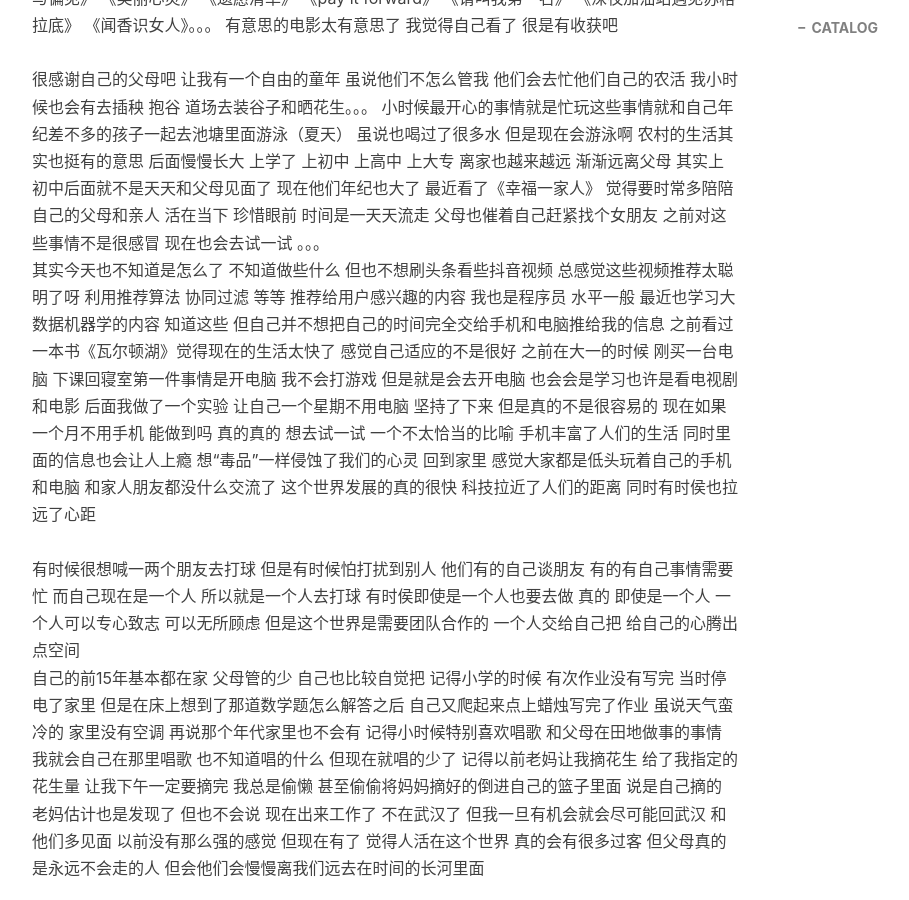
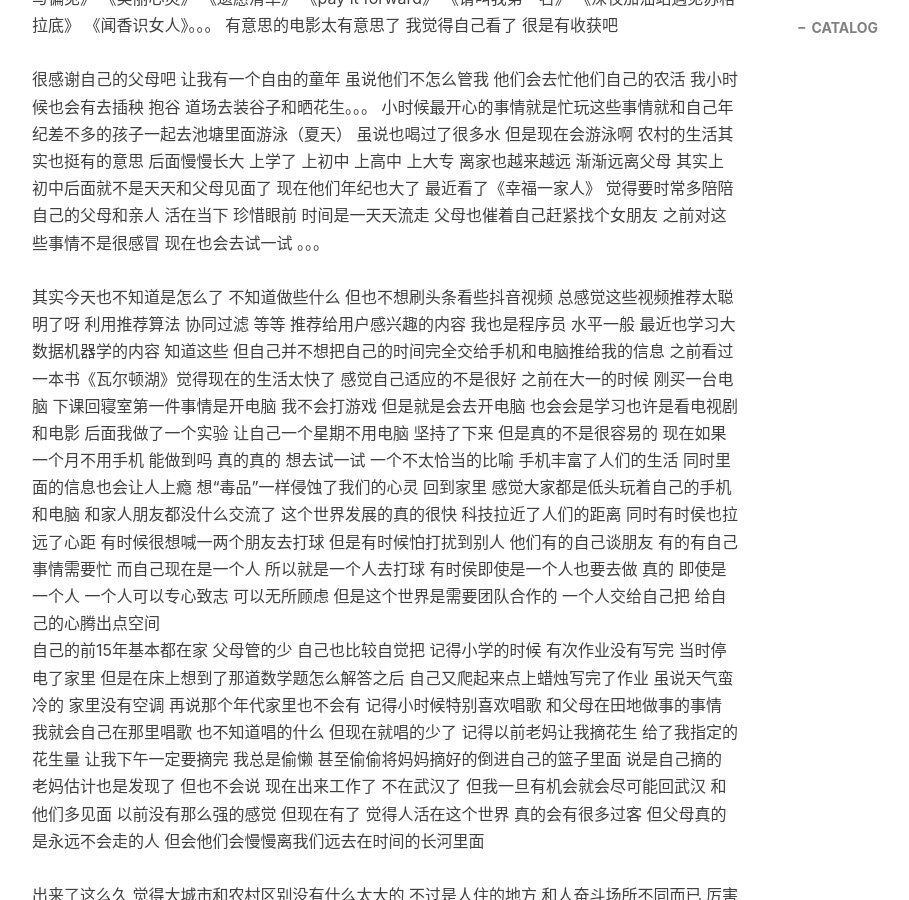
Before and after one commit to licslan/licslan.github.io, a Jekyll site: the page built from _posts/2018-12-02-我TM也不知道想写些什么.md, in a window 1280 px wide and 900 px high, scrolled down 642 px. Shown: the whole window, without its empty margins (233-1142 px from the left). Built offline with Jekyll 4.4.1, drawn with Linux system fonts in a browser that asks for light colours; nearby versions of some CDN libraries; comment, search, counter and statistics services are not loaded; some of the changed text lies outside the part shown.

```diff
--- a/_posts/2018-12-02-我TM也不知道想写些什么.md
+++ b/_posts/2018-12-02-我TM也不知道想写些什么.md
@@ -19,9 +19,8 @@ tags:
 <br>
 很感谢自己的父母吧   让我有一个自由的童年   虽说他们不怎么管我  他们会去忙他们自己的农活  我小时候也会有去插秧  抱谷 道场去装谷子和晒花生。。。  小时候最开心的事情就是忙玩这些事情就和自己年纪差不多的孩子一起去池塘里面游泳（夏天）  虽说也喝过了很多水 但是现在会游泳啊  农村的生活其实也挺有的意思  后面慢慢长大 上学了  上初中  上高中  上大专  离家也越来越远  渐渐远离父母  其实上初中后面就不是天天和父母见面了  现在他们年纪也大了  最近看了《幸福一家人》  觉得要时常多陪陪自己的父母和亲人 活在当下  珍惜眼前  时间是一天天流走  父母也催着自己赶紧找个女朋友  之前对这些事情不是很感冒  现在也会去试一试 。。。
 <br>
-其实今天也不知道是怎么了  不知道做些什么  但也不想刷头条看些抖音视频  总感觉这些视频推荐太聪明了呀  利用推荐算法  协同过滤  等等  推荐给用户感兴趣的内容  我也是程序员  水平一般  最近也学习大数据机器学的内容  知道这些  但自己并不想把自己的时间完全交给手机和电脑推给我的信息  之前看过一本书《瓦尔顿湖》觉得现在的生活太快了 感觉自己适应的不是很好  之前在大一的时候  刚买一台电脑  下课回寝室第一件事情是开电脑  我不会打游戏  但是就是会去开电脑  也会会是学习也许是看电视剧和电影  后面我做了一个实验   让自己一个星期不用电脑   坚持了下来  但是真的不是很容易的  现在如果一个月不用手机  能做到吗  真的真的  想去试一试  一个不太恰当的比喻  手机丰富了人们的生活  同时里面的信息也会让人上瘾  想“毒品”一样侵蚀了我们的心灵   回到家里  感觉大家都是低头玩着自己的手机和电脑  和家人朋友都没什么交流了  这个世界发展的真的很快  科技拉近了人们的距离  同时有时侯也拉远了心距
 <br>
-有时候很想喊一两个朋友去打球  但是有时候怕打扰到别人  他们有的自己谈朋友  有的有自己事情需要忙  而自己现在是一个人  所以就是一个人去打球   有时侯即使是一个人也要去做  真的  即使是一个人  一个人可以专心致志  可以无所顾虑   但是这个世界是需要团队合作的  一个人交给自己把  给自己的心腾出点空间
+其实今天也不知道是怎么了  不知道做些什么  但也不想刷头条看些抖音视频  总感觉这些视频推荐太聪明了呀  利用推荐算法  协同过滤  等等  推荐给用户感兴趣的内容  我也是程序员  水平一般  最近也学习大数据机器学的内容  知道这些  但自己并不想把自己的时间完全交给手机和电脑推给我的信息  之前看过一本书《瓦尔顿湖》觉得现在的生活太快了 感觉自己适应的不是很好  之前在大一的时候  刚买一台电脑  下课回寝室第一件事情是开电脑  我不会打游戏  但是就是会去开电脑  也会会是学习也许是看电视剧和电影  后面我做了一个实验   让自己一个星期不用电脑   坚持了下来  但是真的不是很容易的  现在如果一个月不用手机  能做到吗  真的真的  想去试一试  一个不太恰当的比喻  手机丰富了人们的生活  同时里面的信息也会让人上瘾  想“毒品”一样侵蚀了我们的心灵   回到家里  感觉大家都是低头玩着自己的手机和电脑  和家人朋友都没什么交流了  这个世界发展的真的很快  科技拉近了人们的距离  同时有时侯也拉远了心距  有时候很想喊一两个朋友去打球  但是有时候怕打扰到别人  他们有的自己谈朋友  有的有自己事情需要忙  而自己现在是一个人  所以就是一个人去打球   有时侯即使是一个人也要去做  真的  即使是一个人  一个人可以专心致志  可以无所顾虑   但是这个世界是需要团队合作的  一个人交给自己把  给自己的心腾出点空间
 <br>
 自己的前15年基本都在家  父母管的少  自己也比较自觉把   记得小学的时候  有次作业没有写完  当时停电了家里  但是在床上想到了那道数学题怎么解答之后 自己又爬起来点上蜡烛写完了作业  虽说天气蛮冷的 家里没有空调  再说那个年代家里也不会有  记得小时候特别喜欢唱歌   和父母在田地做事的事情  我就会自己在那里唱歌  也不知道唱的什么  但现在就唱的少了  记得以前老妈让我摘花生  给了我指定的花生量  让我下午一定要摘完  我总是偷懒  甚至偷偷将妈妈摘好的倒进自己的篮子里面  说是自己摘的  老妈估计也是发现了  但也不会说   现在出来工作了  不在武汉了  但我一旦有机会就会尽可能回武汉  和他们多见面  以前没有那么强的感觉  但现在有了  觉得人活在这个世界  真的会有很多过客  但父母真的是永远不会走的人  但会他们会慢慢离我们远去在时间的长河里面
 <br>
```
Also changed, not shown: other parts of _posts/2018-12-02-我TM也不知道想写些什么.md (+1 -1 lines).
